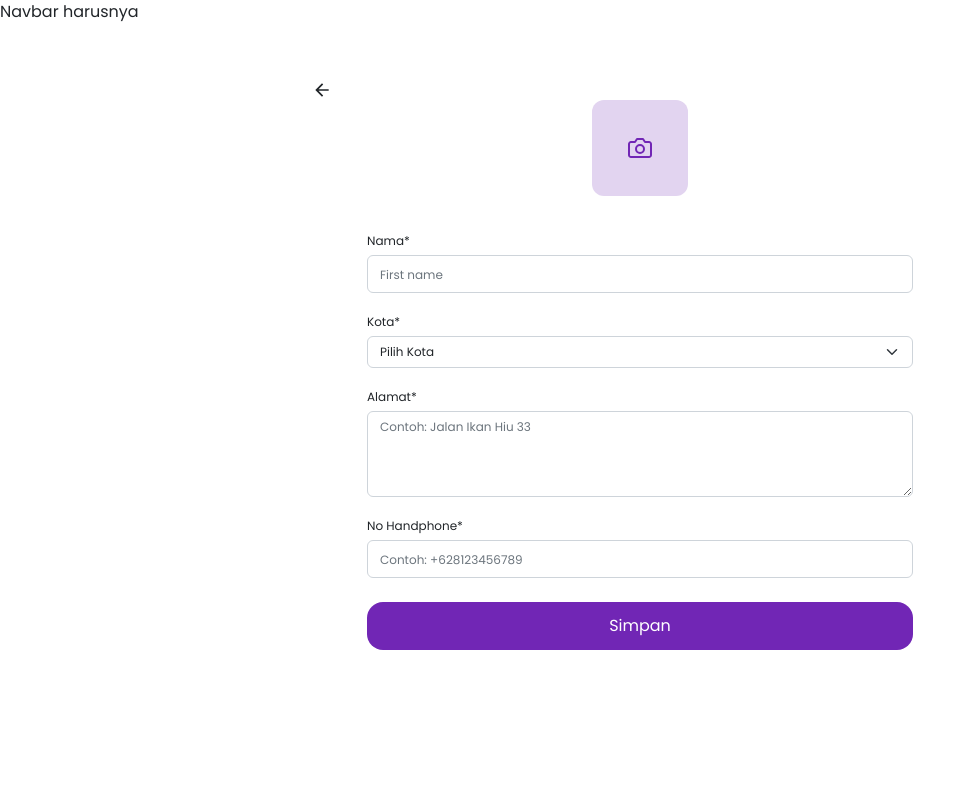
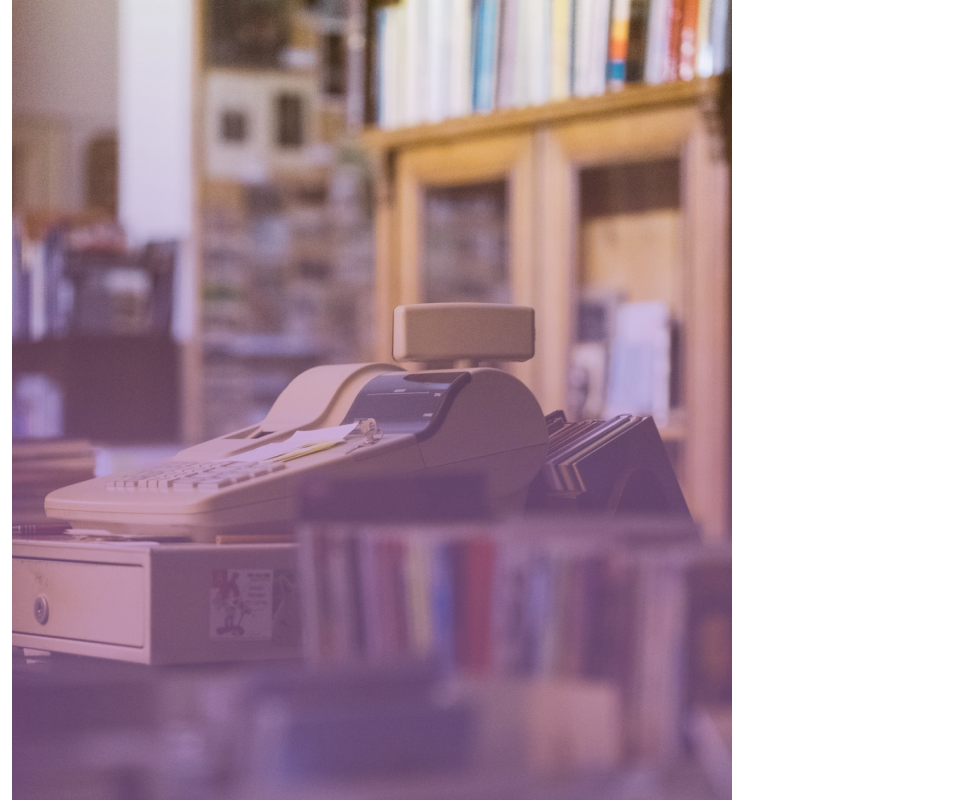
Before and after one commit to fafifu-befe-fp/fafifu-frontend, a React (Create React App) app: page / in a window 1280 px wide. Shown: the top 800 px of the page, without its empty margins (0-975 px from the left). Built offline with nearby package versions, Linux system fonts and the light colour scheme.

Commit message:
login template no fixing

```diff
--- a/src/App.css
+++ b/src/App.css
@@ -42,6 +42,20 @@
     margin-left: -5%;
 }
 
+.loginimg{
+    background: linear-gradient(180deg, rgba(255,255,255,0) 0%, rgba(160,110,206,1) 100%);  /* Chrome 10-25, Safari 5.1-6 */
+    background-size: cover;
+    background-repeat: no-repeat;
+}
+
+.fontwrapper{
+    font-weight: bold;
+    font-size: 40px;
+}
+
+.brspacing{
+    margin-top: -10%;
+}
 
 textarea:hover,
 input:hover,
--- a/src/App.js
+++ b/src/App.js
@@ -5,7 +5,7 @@ import Login from './Pages/Login/Login';
 function App() {
   return (
     <div className="App">
-      <Info />
+      <Login />
     </div>
   );
 }
--- a/src/Pages/Login/login.js
+++ b/src/Pages/Login/login.js
@@ -1,9 +1,9 @@
 import React from 'react'
+import FormLogin from '../../components/FormLogin'
 
 const login = () => {
   return (
-  <div className=''>Login</div>
-
+    <FormLogin />
   )
 }
 
--- a/src/Pages/Profile/info.js
+++ b/src/Pages/Profile/info.js
@@ -1,8 +1,7 @@
 import React from 'react'
-import { IoMdArrowBack } from 'react-icons/io'
 import FormProfile from '../../components/FormProfile'
 
-const info = () => {
+const Info = () => {
   return (
     <>
         <div>Navbar harusnya</div>
@@ -11,4 +10,4 @@ const info = () => {
   )
 }
 
-export default info
+export default Info
--- /dev/null
+++ b/src/components/FormLogin.js
@@ -0,0 +1,21 @@
+import React from 'react'
+
+
+const FormLogin = () => {
+
+  return (
+    <div className='container-fluid'>
+        <div className='row'>
+            <div className='col-sm-6'>
+                <img src='img/login.png' />
+                <img src='img/secondhand.svg' />
+            </div>
+            <div className='col-sm-6 '>
+
+            </div>
+        </div>
+    </div>
+  )
+}
+
+export default FormLogin
```
Also changed, not shown: public/img/login.png (added), public/img/secondhand.svg (added).
